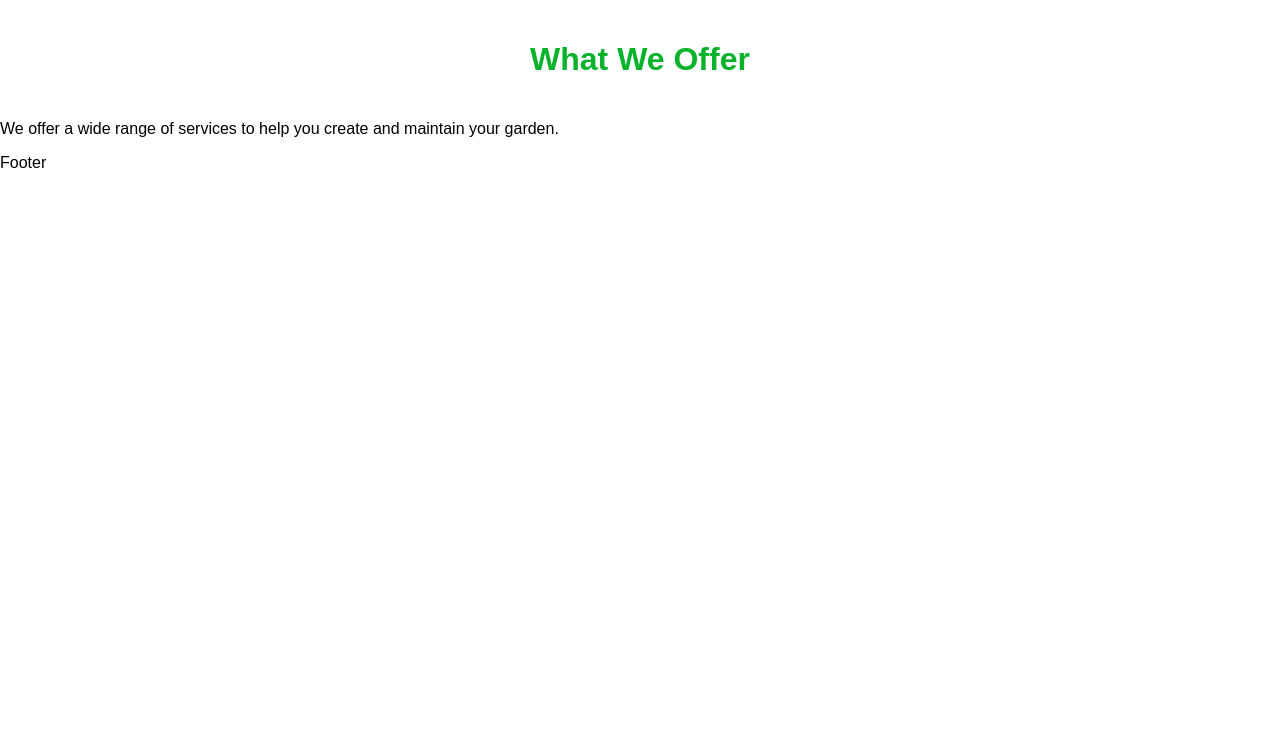
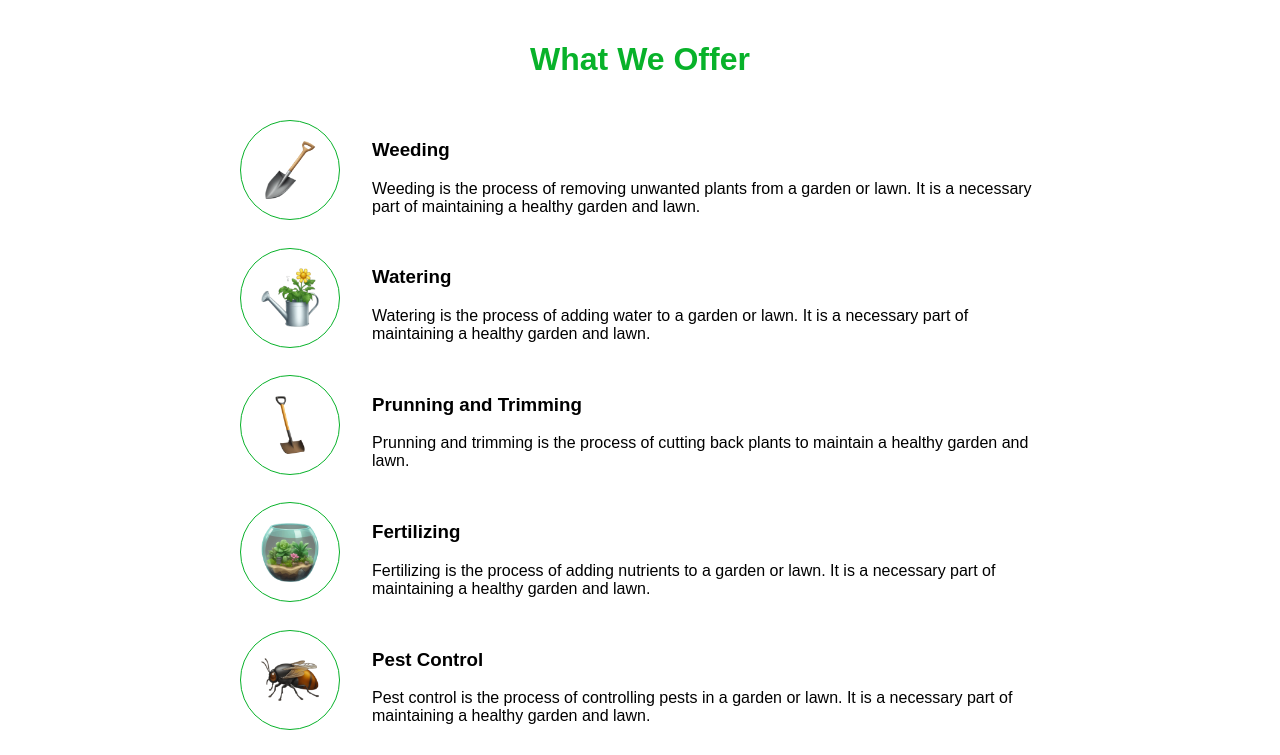
Before and after one commit to Vineethaveerapu/garden, a React (Vite) app: page / in a window 1280 px wide. Shown: the part 802-1557 px from the top of the page. Before the commit the page ends 974 px from the top, so only its background shows below. Built offline with nearby package versions, Linux system fonts and the light colour scheme.

Commit message:
adding homeSection and css to that

```diff
--- a/src/components/MainHome/MainHome.module.css
+++ b/src/components/MainHome/MainHome.module.css
@@ -3,11 +3,14 @@
   background-repeat: no-repeat;
   background-size: cover;
   background-position: center;
-  padding-top: 100px;
   height: 100vh;
   width: 100vw;
   display: flex;
   flex-direction: column;
+
+  margin-left: calc(var(--page-padding) * -1);
+  margin-right: calc(var(--page-padding) * -1);
+  overflow: hidden;
 }
 
 .mainHomeContent {
@@ -36,3 +39,35 @@
   font-size: 2rem;
   color: #08b22a;
 }
+
+.taskImage {
+  margin: 0;
+  padding: 0;
+  display: grid;
+  place-items: center;
+  height: 100px;
+  aspect-ratio: 1 / 1;
+  border-radius: 100px;
+  border: 1px solid #08b22a;
+
+  img {
+    object-fit: contain;
+    object-position: center;
+    max-width: 60%;
+  }
+}
+
+.taskContainer {
+  display: flex;
+  flex-direction: column;
+  gap: 1rem;
+  max-width: 50rem;
+  margin: auto;
+}
+
+.taskItem {
+  display: flex;
+  flex-direction: row;
+
+  gap: 2rem;
+}
--- a/src/components/MainHome/index.jsx
+++ b/src/components/MainHome/index.jsx
@@ -1,4 +1,5 @@
 import styles from "./MainHome.module.css";
+import gardenersTaskList from "../../data";
 
 const MainHome = () => {
   return (
@@ -15,10 +16,20 @@ const MainHome = () => {
       </div>
       <section className={styles.mainHomeSection}>
         <h2>What We Offer</h2>
-        <p>
-          We offer a wide range of services to help you create and maintain your
-          garden.
-        </p>
+
+        <div className={styles.taskContainer}>
+          {gardenersTaskList.map((task) => (
+            <div key={task.title} className={styles.taskItem}>
+              <figure className={styles.taskImage}>
+                <img src={task.image} alt={task.title} width={70} />
+              </figure>
+              <div className={styles.taskContent}>
+                <h3>{task.title}</h3>
+                <p>{task.description}</p>
+              </div>
+            </div>
+          ))}
+        </div>
       </section>
     </>
   );
```
